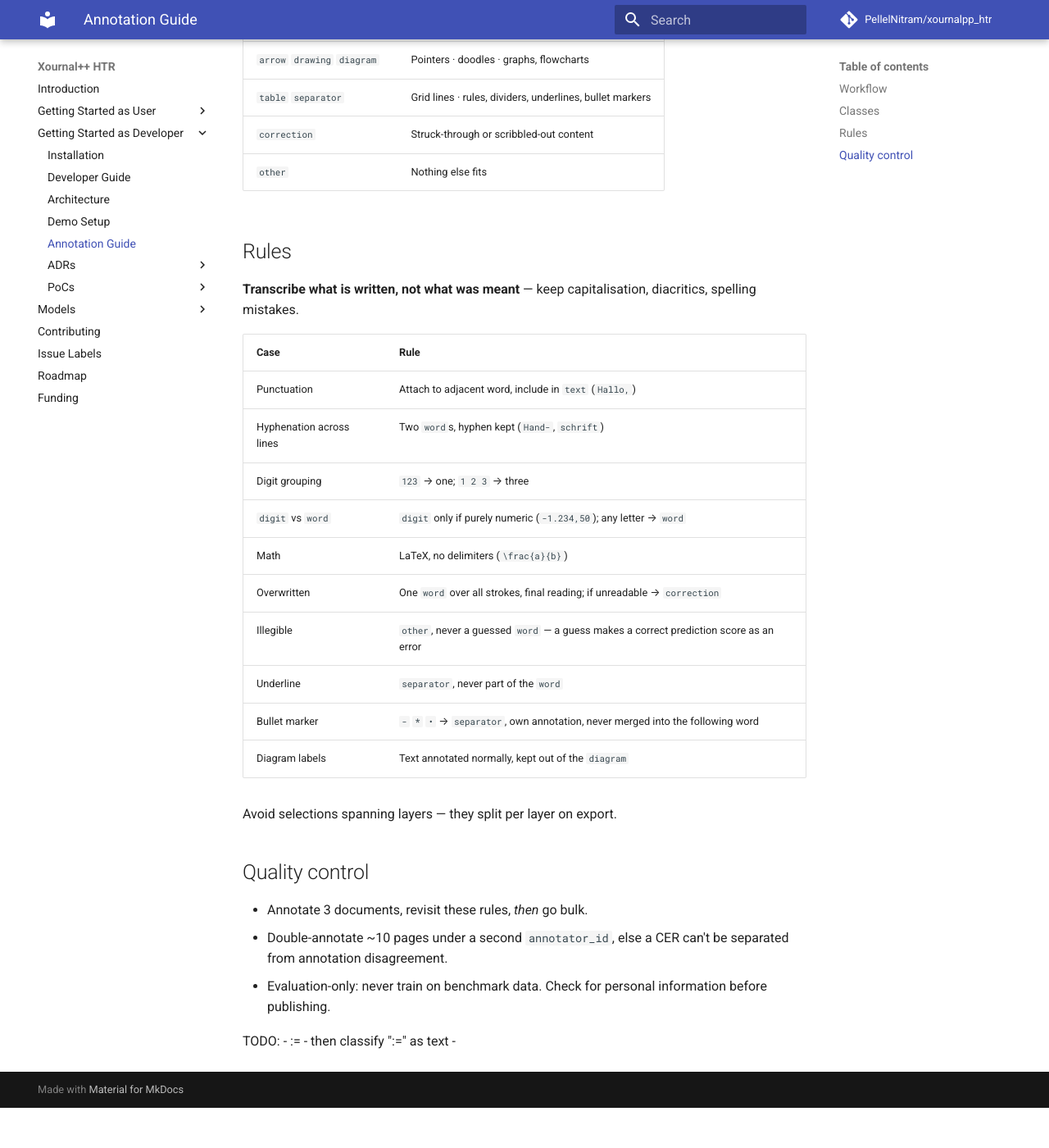
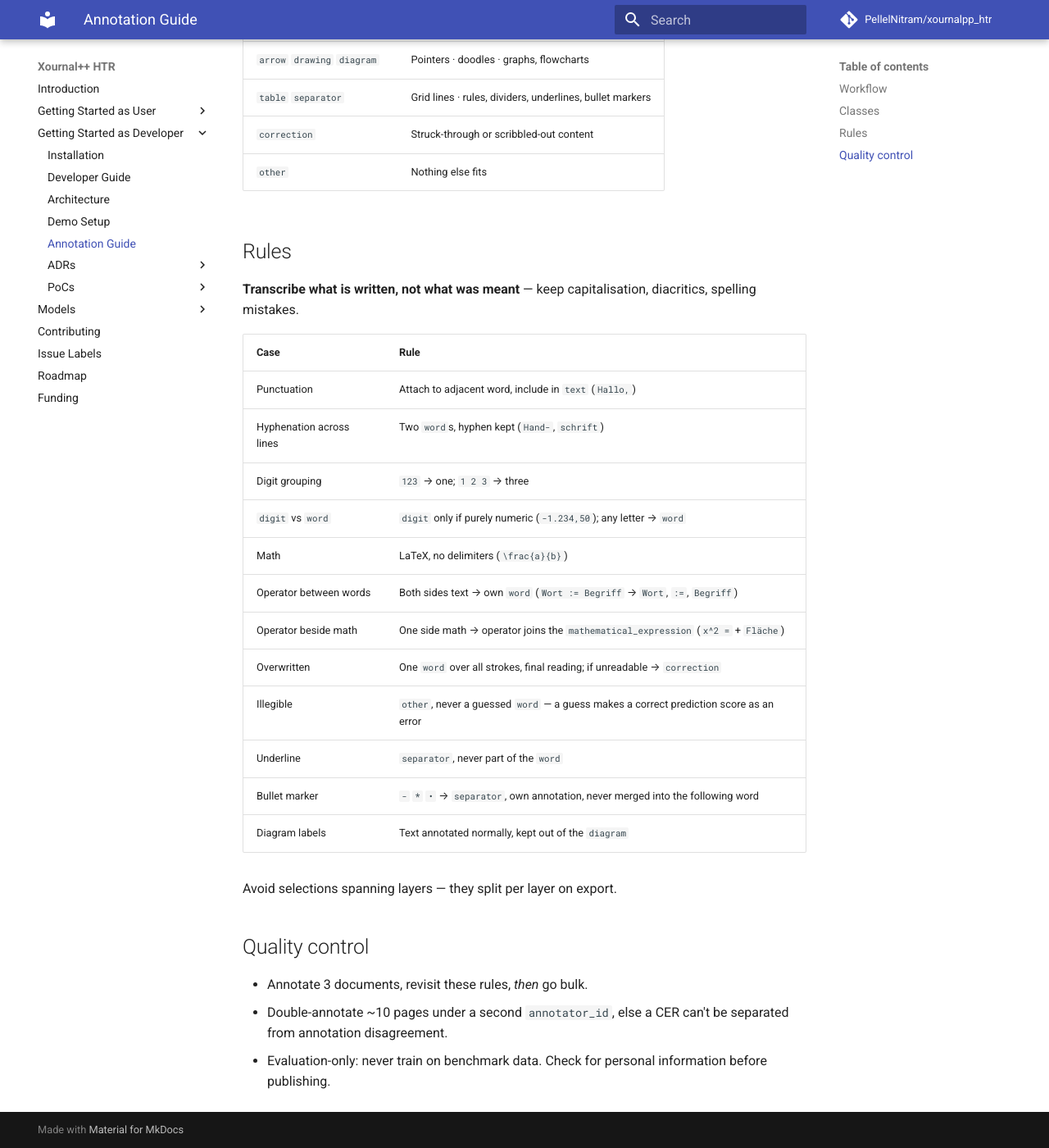
Before and after one commit to PellelNitram/xournalpp_htr, an MkDocs documentation site: the page built from docs/annotation_guide.md, in a window 1280 px wide and 1400 px high, scrolled down 828 px. Shown: the whole window at 82% size. Built offline with MkDocs 1.6.1 and Material for MkDocs 9.7.7, drawn with Linux system fonts in a browser that asks for light colours; comment, search, counter and statistics services are not loaded; before the commit the page ends 2179 px from its top, so only the background shows below that.

Commit message:
Document operator annotation rules. [CC]

```diff
--- a/docs/annotation_guide.md
+++ b/docs/annotation_guide.md
@@ -44,6 +44,8 @@ spelling mistakes.
 | Digit grouping | `123` → one; `1  2  3` → three |
 | `digit` vs `word` | `digit` only if purely numeric (`-1.234,50`); any letter → `word` |
 | Math | LaTeX, no delimiters (`\frac{a}{b}`) |
+| Operator between words | Both sides text → own `word` (`Wort := Begriff` → `Wort`, `:=`, `Begriff`) |
+| Operator beside math | One side math → operator joins the `mathematical_expression` (`x^2 = ` + `Fläche`) |
 | Overwritten | One `word` over all strokes, final reading; if unreadable → `correction` |
 | Illegible | `other`, never a guessed `word` — a guess makes a correct prediction score as an error |
 | Underline | `separator`, never part of the `word` |
@@ -59,7 +61,3 @@ Avoid selections spanning layers — they split per layer on export.
   from annotation disagreement.
 - Evaluation-only: never train on benchmark data. Check for personal information before
   publishing.
-
-TODO:
-- <text> := <text> - then classify ":=" as text
-- <math> = <text>, then make "=" part of the <math>
```
